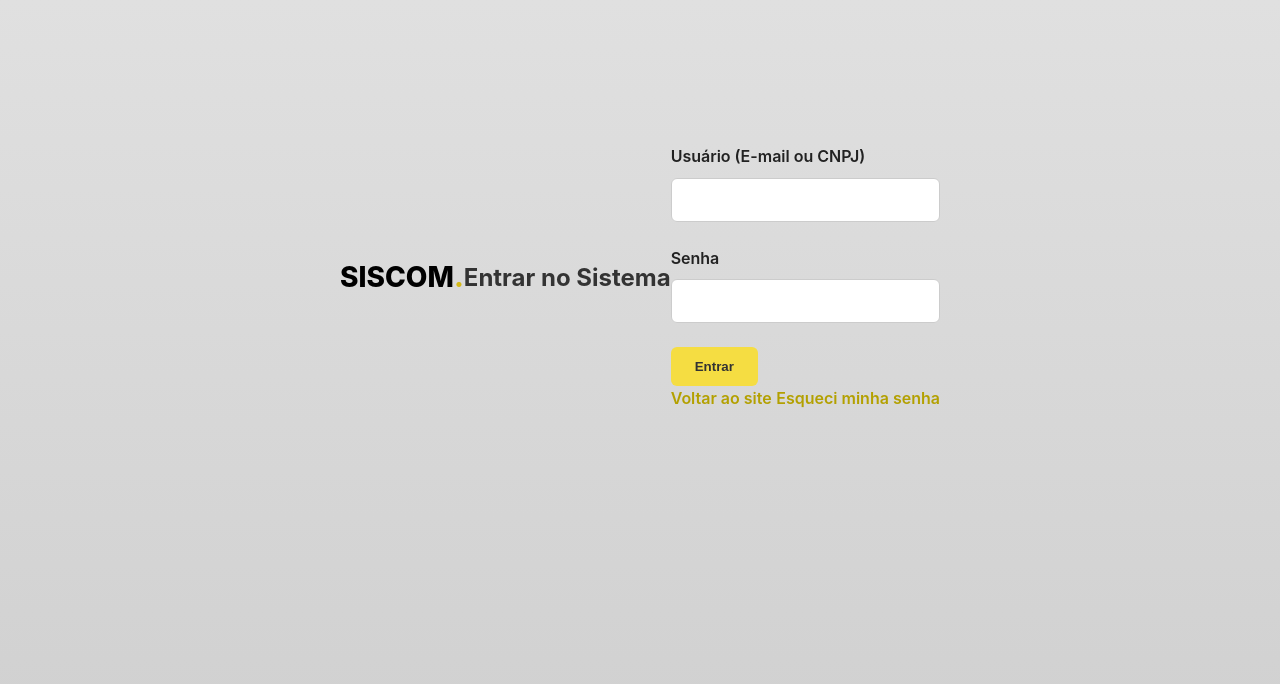
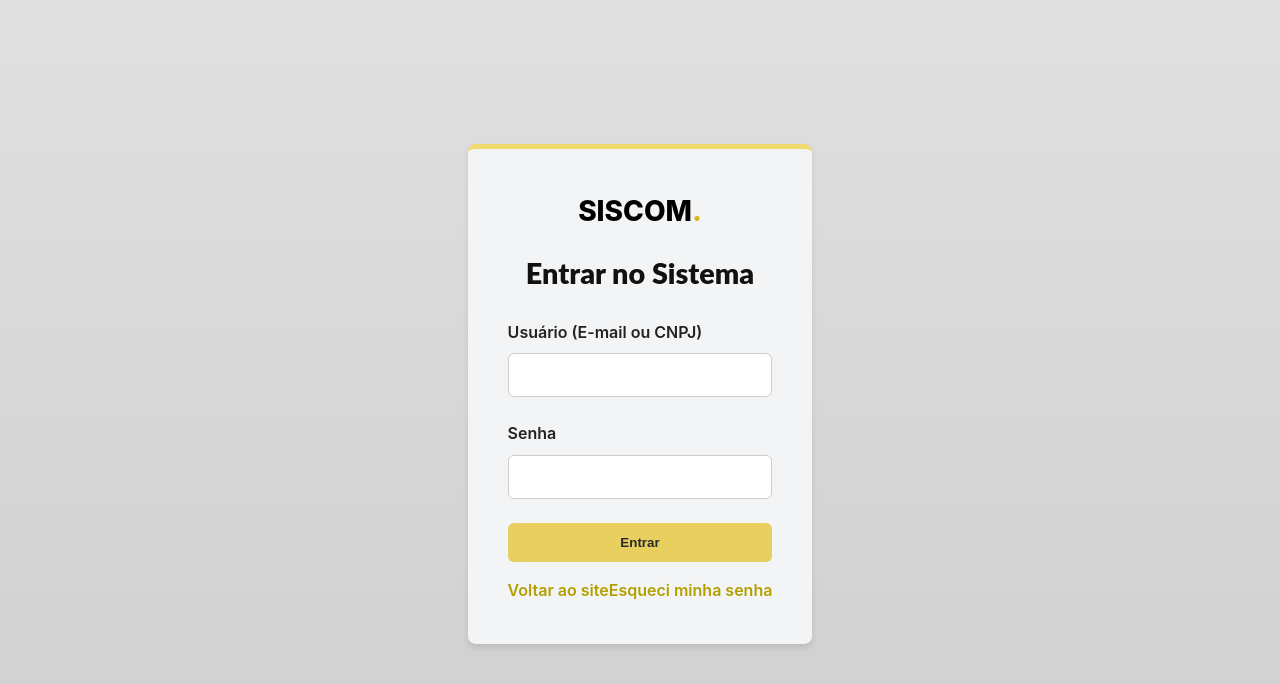
Before and after one commit to josercq/siscom, a plain HTML site: page login.html in a window 1280 px wide. Drawn offline with Linux system fonts and the light colour scheme.

Commit message:
Amarelo suave
Cor alterada para amarelo suave. Correção no login.

```diff
--- a/css/style.css
+++ b/css/style.css
@@ -1,13 +1,13 @@
 /* =========================================================
-   SISCOM - style.css (2025-12-06 21:47)
+   SISCOM - style.css (2025-12-06 23:24)
    ========================================================= */
 
 /* =========================
    1) VARIÁVEIS E RESET
    ========================= */
 :root {
-    --primary-color: #f5dd42;      /* Amarelo SISCOM */
-    --primary-text-on-color: #333; /* Texto em amarelo */
+    --primary-color: #F2D96B;      /* Amarelo suave */
+    --primary-text-on-color: #2b2b2b; /* Texto em amarelo */
     --secondary-color: #10B981;    /* Verde sucesso */
     --dark-color: #000000;         /* Preto base */
     --light-color: #ffffff;        /* Branco */
@@ -77,7 +77,7 @@ ul { list-style: none; }
 }
 
 .btn-primary {
-    background-color: var(--primary-color);
+    background-color: #E8CF60;
     color: var(--primary-text-on-color);
 }
 
--- a/login.html
+++ b/login.html
@@ -1,35 +1,73 @@
+<!-- =========================================================
+     SISCOM - login.html (2025-12-06 23:24)
+     ========================================================= -->
 <!DOCTYPE html>
 <html lang="pt-br">
 <head>
     <meta charset="UTF-8">
     <meta name="viewport" content="width=device-width, initial-scale=1.0">
     <title>Entrar no Sistema – SISCOM</title>
+
+    <!-- CSS global do projeto -->
     <link rel="stylesheet" href="css/style.css">
 </head>
-<body class="login-body">
 
+<body>
+
+    <!-- =========================================================
+         LOGIN CONTAINER (centraliza vertical/horizontal)
+         ========================================================= -->
     <div class="login-container">
-        <a href="index.html" class="logo">SISCOM<span>.</span></a>
-        <h2>Entrar no Sistema</h2>
+
+        <!-- =========================================================
+             LOGIN BOX (card com sombra e padding)
+             ========================================================= -->
+        <div class="login-box">
+
+            <!-- Logo como topo do card -->
+            <a href="index.html" class="logo" style="display:block; text-align:center; margin-bottom: 1rem;">
+                SISCOM<span>.</span>
+            </a>
+
+            <h3 class="login-title">Entrar no Sistema</h3>
 
             <form action="#" method="POST">
                 <div class="form-group">
                     <label for="username">Usuário (E-mail ou CNPJ)</label>
-                <input type="text" id="username" name="username" required aria-label="Usuário, e-mail ou CNPJ">
+                    <input
+                        type="text"
+                        id="username"
+                        name="username"
+                        required
+                        aria-label="Usuário, e-mail ou CNPJ"
+                        autocomplete="username"
+                    >
                 </div>
+
                 <div class="form-group">
                     <label for="password">Senha</label>
-                <input type="password" id="password" name="password" required aria-label="Sua senha">
+                    <input
+                        type="password"
+                        id="password"
+                        name="password"
+                        required
+                        aria-label="Sua senha"
+                        autocomplete="current-password"
+                    >
                 </div>
 
-            <button type="submit" class="btn btn-primary">Entrar</button>
+                <!-- Área de ação de login (CSS já estiliza) -->
+                <div class="login-actions">
+                    <button type="submit" class="btn btn-primary" style="width:100%;">Entrar</button>
+                </div>
 
-            <div class="login-links">
+                <div class="login-links" style="margin-top:1rem; display:flex; justify-content:space-between;">
                     <a href="index.html">Voltar ao site</a>
                     <a href="#">Esqueci minha senha</a>
                 </div>
             </form>
         </div>
+    </div>
 
 </body>
 </html>
```
Also changed, not shown: index.html (+8 -9 lines). Lines whose indentation alone changed are shown as unchanged.
